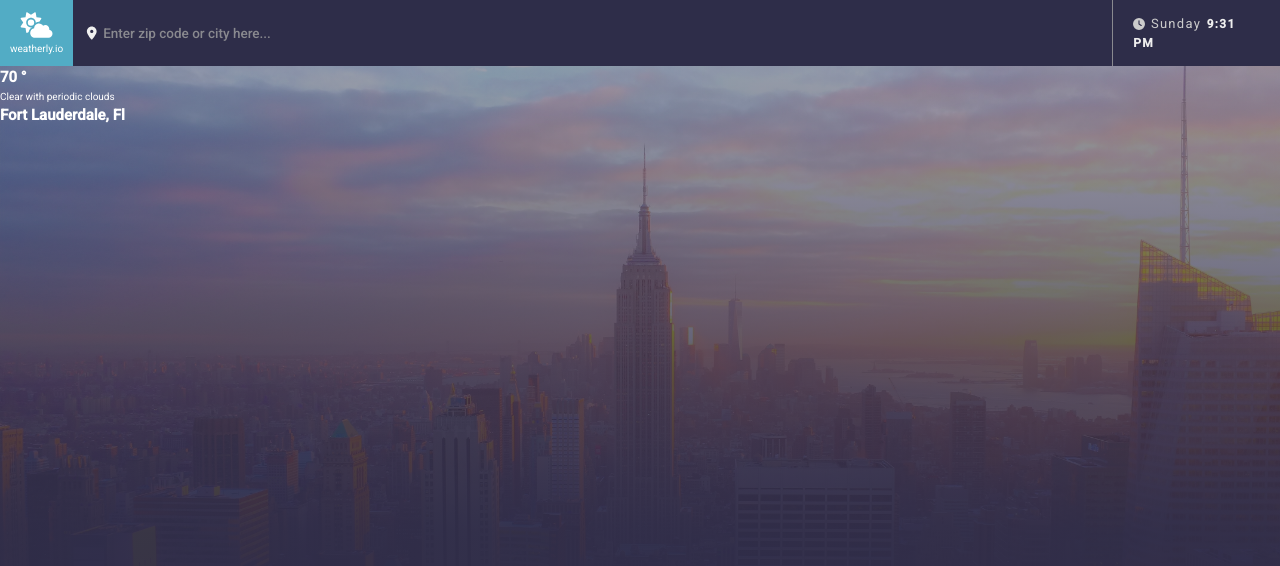
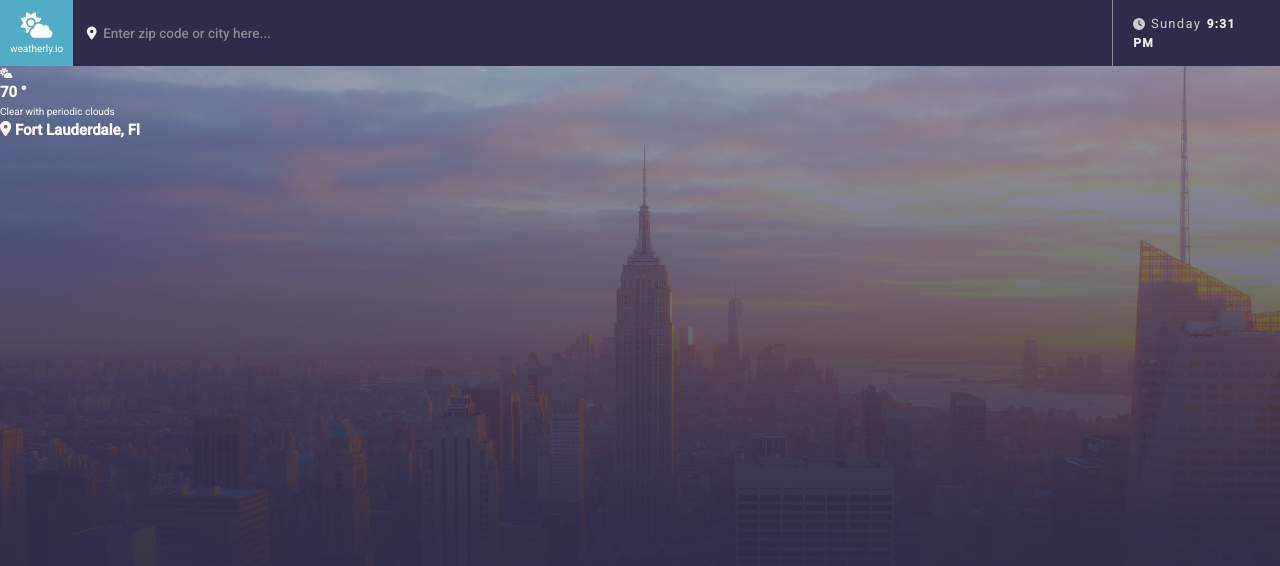
Before and after one commit to mdalasadi/react-weather-app, a React (Create React App) app: page / in a window 1280 px wide. Shown: the top 566 px of the page. Built offline with nearby package versions, Linux system fonts and the light colour scheme; the HTML template or start-up script is replaced by a standard one.

Commit message:
Add icons to WeatherSummary cmp

```diff
--- a/src/components/weatherSummary/WeatherSummary.js
+++ b/src/components/weatherSummary/WeatherSummary.js
@@ -1,15 +1,17 @@
-import React from 'react'
+import React from 'react';
+import { FontAwesomeIcon } from '@fortawesome/react-fontawesome';
+import { faLocationDot, faCloudSun } from '@fortawesome/free-solid-svg-icons';
 
 function WeatherSummary() {
     return (
         <div>
             <section>
-                {/* Icon here */}
+                <FontAwesomeIcon icon={faCloudSun} />
                 <h1>70 &deg;</h1>
             </section>
             <section>
                 <p>Clear with periodic clouds</p>
-                <h1>{/* Icon here */} Fort Lauderdale, Fl</h1>
+                <h1><FontAwesomeIcon icon={faLocationDot} /> Fort Lauderdale, Fl</h1>
             </section>
         </div>
     )
```
